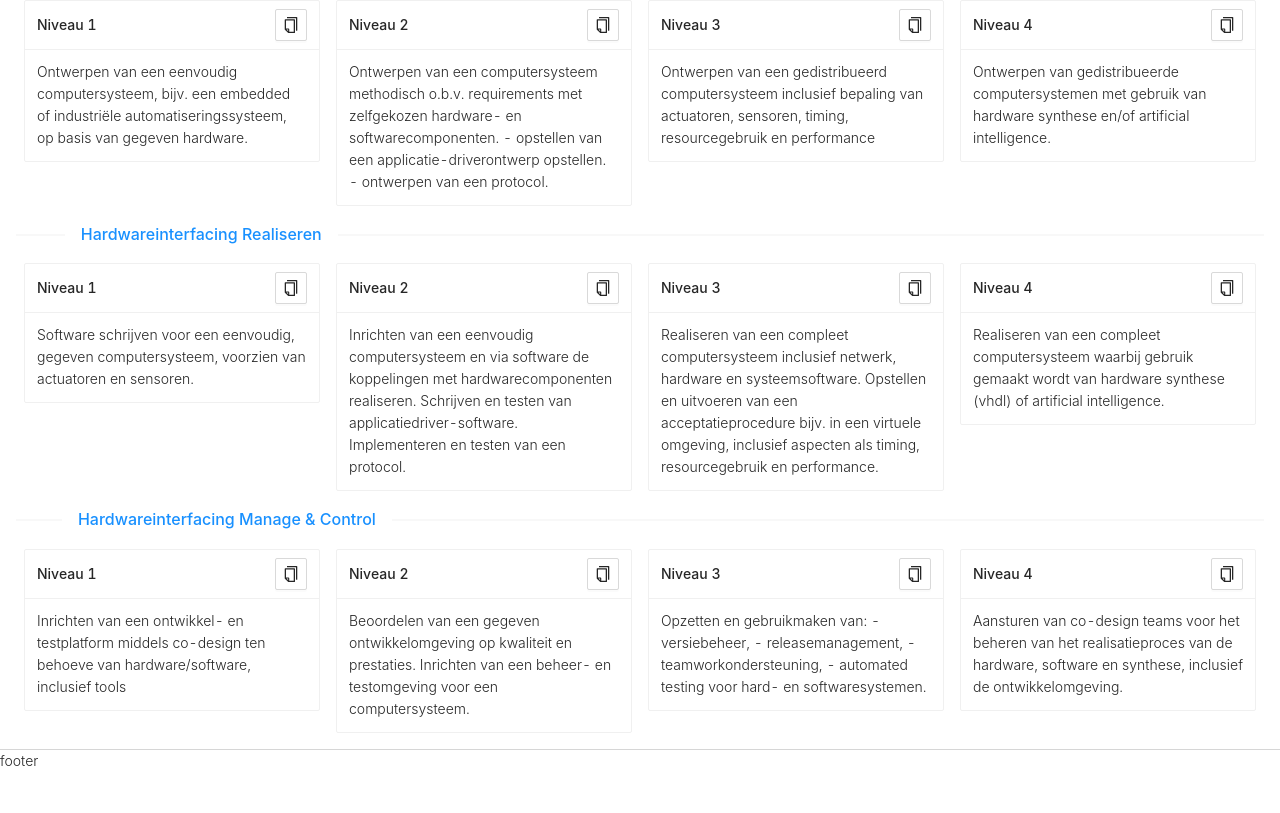
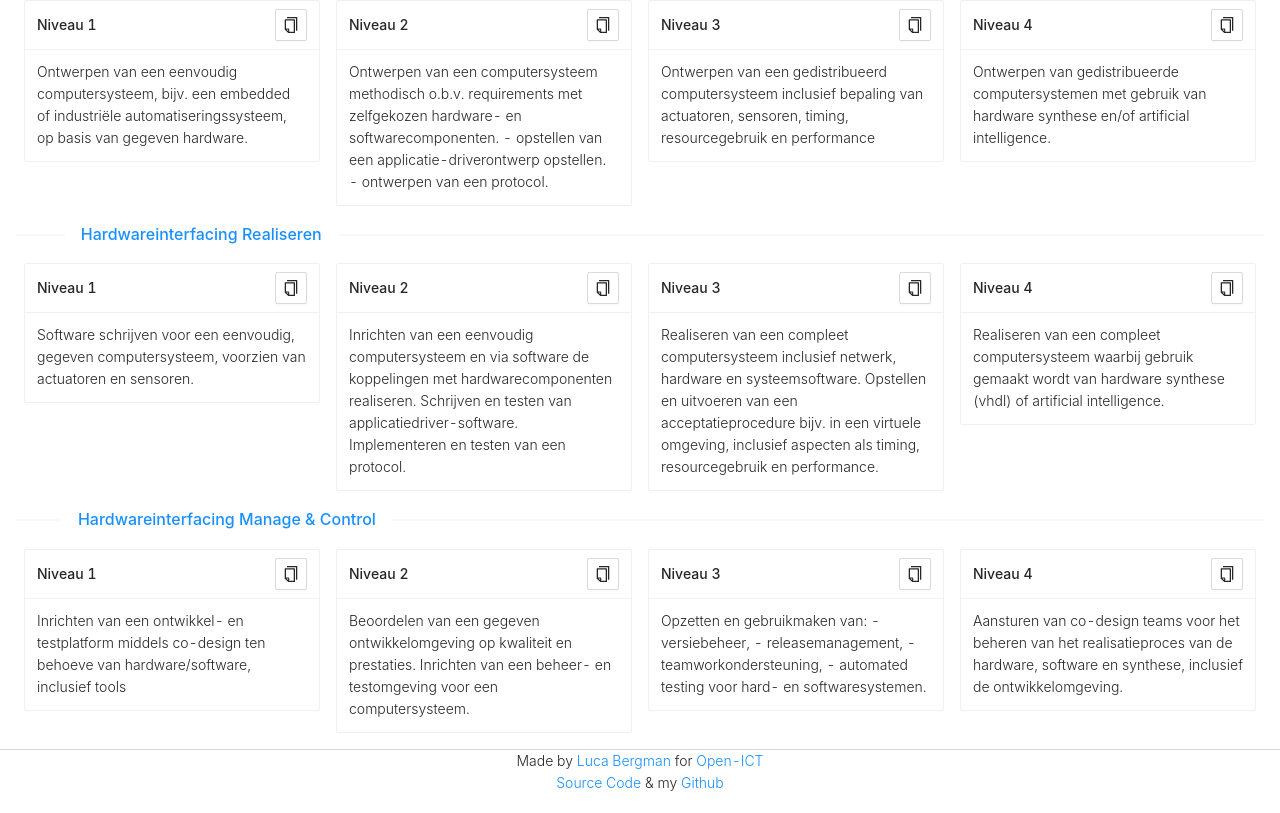
Before and after one commit to spark-156/leveling-education-framework, a React (Create React App) app in the folder frontend/: page / in a window 1280 px wide. Shown: the part 8424-9237 px from the top of the page. Built offline with nearby package versions, Linux system fonts and the light colour scheme.

Commit message:
Footer implemented

```diff
--- a/frontend/src/components/Footer.jsx
+++ b/frontend/src/components/Footer.jsx
@@ -1,8 +1,21 @@
 import React from "react";
 import styles from "../styles/Footer.module.css";
 
+import { Link } from "./Link";
+
 export function Footer() {
-    return <footer className={styles.footer}>
-        footer
+  return (
+    <footer className={styles.footer}>
+      <div>
+        Made by <Link href="https://www.lucabergman.nl">Luca Bergman</Link> for{" "}
+        <Link href="https://husite.nl/open-ict/">Open-ICT</Link>
+      </div>
+      <div>
+        <Link href="https://github.com/spark-156/hboi-domeinbeschrijving">
+          Source Code
+        </Link>{" "}
+        &amp; my <Link href="https://github.com/spark-156/">Github</Link>
+      </div>
     </footer>
+  );
 }
--- /dev/null
+++ b/frontend/src/components/Link.jsx
@@ -0,0 +1,9 @@
+import React from "react";
+
+export function Link({ href, children }) {
+  return (
+    <a href={href} referrerPolicy="no-referrer" target="_blank">
+      {children}
+    </a>
+  );
+}
--- a/frontend/src/styles/Footer.module.css
+++ b/frontend/src/styles/Footer.module.css
@@ -1,7 +1,8 @@
 .footer {
-    position: absolute;
-    bottom: 0;
-    width: 100%;
-    border-top: solid 1px rgba(50, 50, 50, 0.2);
-    height: 4rem;            /* Footer height */
+  position: absolute;
+  bottom: 0;
+  width: 100%;
+  border-top: solid 1px rgba(50, 50, 50, 0.2);
+  height: 4rem; /* Footer height */
+  text-align: center;
 }
```
